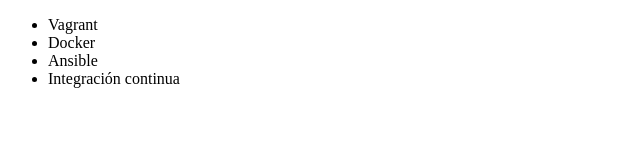
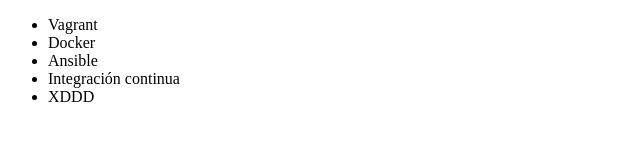
Before and after one commit to Raak31/ONE-GitHub, a plain HTML site: page index.html in a window 1280 px wide. Shown: the full height of the page, 0-640 px from the left. Drawn offline with Linux system fonts and the light colour scheme.

Commit message:
agregado item en lista

```diff
--- a/index.html
+++ b/index.html
@@ -10,6 +10,7 @@
          <li> Docker </li>
          <li> Ansible </li>
          <li> Integración continua </li>
+         <li> XDDD </li>
      </ul>
 </body>
 </html>
```
